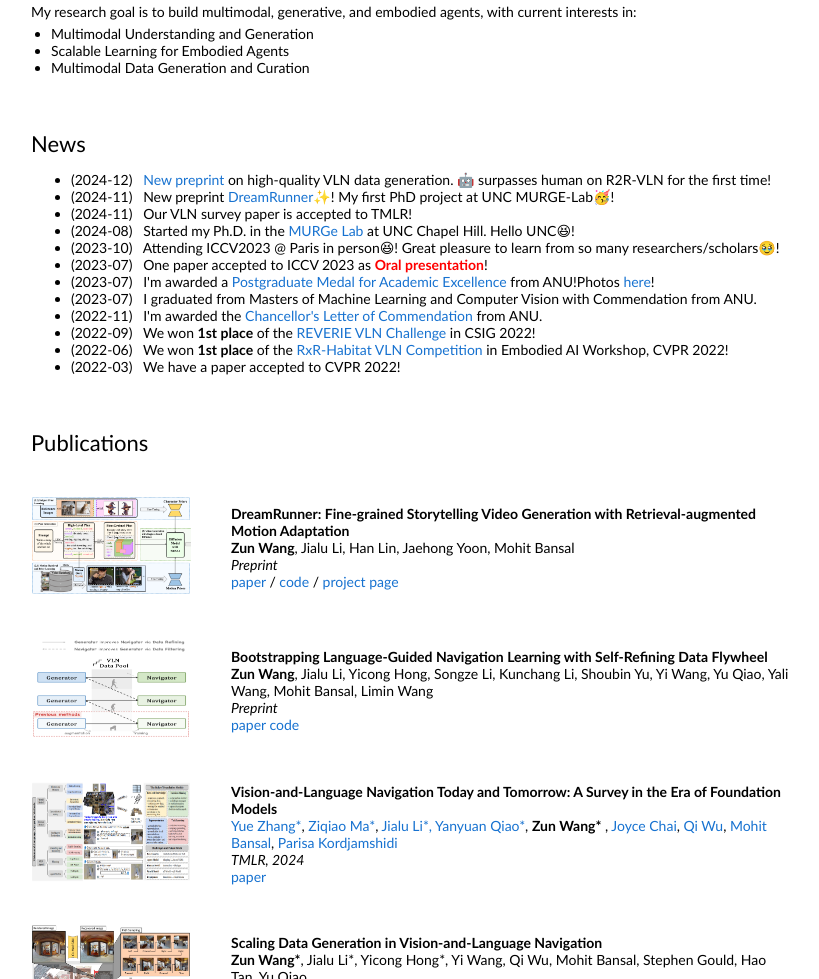
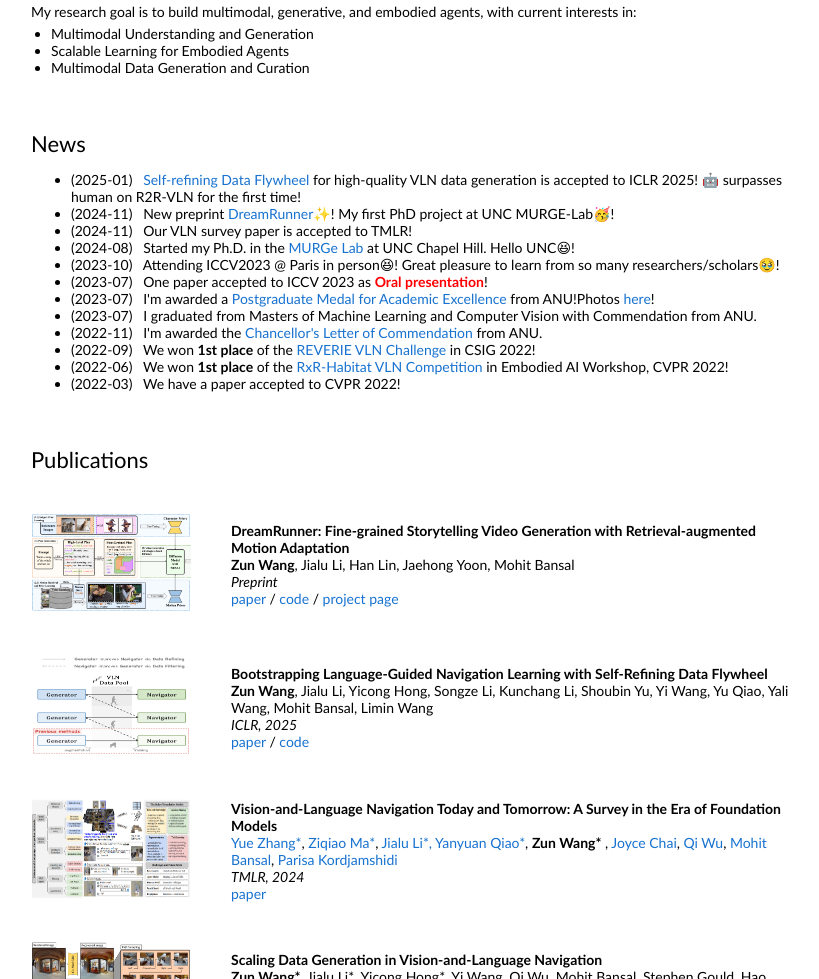
Before and after one commit to zunwang1/zunwang1.github.io, a plain HTML site: page index.html in a window 1280 px wide. Shown: the part 320-1299 px from the top of the page, without its empty margins (229-1048 px from the left). Drawn offline with Linux system fonts and the light colour scheme.

Commit message:
update iclr

```diff
--- a/index.html
+++ b/index.html
@@ -61,7 +61,8 @@
               <heading>News</heading>
               <p>
                 <ul>
-                  <li>(2024-12) &nbsp  <a href="https://arxiv.org/pdf/2412.08467">New preprint</a> on high-quality VLN data generation. 🤖 surpasses human on R2R-VLN for the first time!
+                  <li>(2025-01) &nbsp  <a href="https://arxiv.org/pdf/2412.08467">Self-refining Data Flywheel</a> for high-quality VLN data generation is accepted to ICLR 2025! 🤖 surpasses human on R2R-VLN for the first time!
+                  <!-- <li>(2024-12) &nbsp  <a href="https://arxiv.org/pdf/2412.08467">New preprint</a> on high-quality VLN data generation. 🤖 surpasses human on R2R-VLN for the first time! -->
                   <li>(2024-11) &nbsp  New preprint <a href="https://zunwang1.github.io/DreamRunner">DreamRunner✨</a>! My first PhD project at UNC MURGE-Lab🥳!
                   <li>(2024-11) &nbsp  Our VLN survey paper is accepted to TMLR!
                   <li>(2024-08) &nbsp  Started my Ph.D. in the <a href="https://murgelab.cs.unc.edu/">MURGe Lab</a> at UNC Chapel Hill. Hello UNC😆!
@@ -120,9 +121,9 @@
             <br>
             <strong>Zun Wang</strong>, <e>Jialu Li, Yicong Hong, Songze Li, Kunchang Li, Shoubin Yu, Yi Wang, Yu Qiao, Yali Wang, Mohit Bansal, Limin Wang</e>
             <br>
-          <em>Preprint</em>
+          <em>ICLR, 2025</em>
           <br>
-          <a href="https://arxiv.org/pdf/2412.08467">paper</a>
+          <a href="https://arxiv.org/pdf/2412.08467">paper</a> /
           <a href="https://github.com/wz0919/VLN-SRDF">code</a>
         </td>
       </tr>
```
Also changed, not shown: 1 other file.
